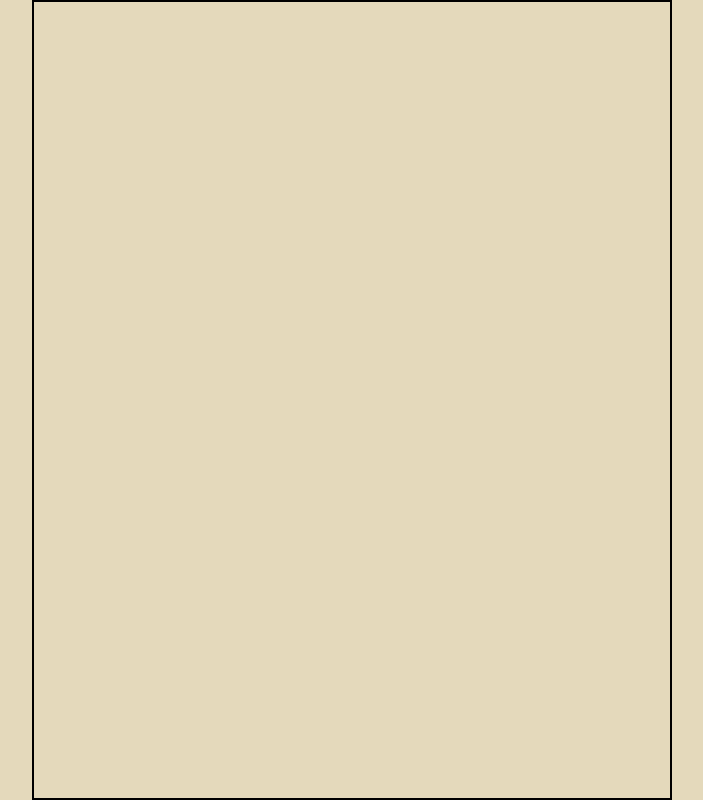
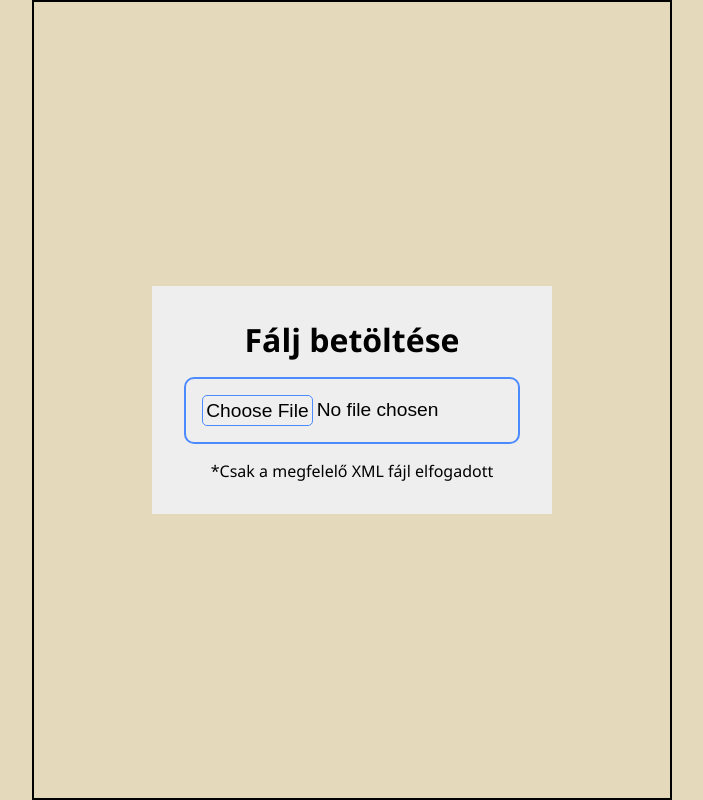
Before and after one commit to timre13/adventure_book, a SvelteKit app: page / in a window 1280 px wide. Shown: the whole page, without its empty margins (288-991 px from the left). Built offline with nearby package versions, Linux system fonts and the light colour scheme.

Commit message:
Create file input

```diff
--- /dev/null
+++ b/src/routes/+layout.svelte
@@ -0,0 +1,92 @@
+<script lang="ts">
+    //@ts-ignore
+    let files: FileList = new Array();
+
+    let showForm = true;
+    $: {
+        if (files.length > 0 && files[0].name.endsWith(".xml")) {
+            handleFileLoad();
+            showForm = false;
+        }
+    }
+
+    async function handleFileLoad() {
+        console.log(await files[0].text());
+    }
+</script>
+
+<div id="main-container">
+    <slot />
+</div>
+<div id="form-container" class={showForm ? "show" : ""}>
+    <form action="">
+        <h1>Fálj betöltése</h1>
+        <input type="file" name="config" id="config" bind:files />
+        <span>*Csak a megfelelő XML fájl elfogadott</span>
+    </form>
+</div>
+
+<style lang="scss">
+    #form-container {
+        position: absolute;
+        top: 0;
+        left: 0;
+        width: 100%;
+        height: 100vh;
+        pointer-events: none;
+        display: grid;
+        place-items: center;
+        font-family: "Segoe UI", Tahoma, Geneva, Verdana, sans-serif;
+
+        form {
+            width: 25rem;
+            padding: 2rem;
+            background-color: #eeeeee;
+            display: flex;
+            flex-direction: column;
+            align-items: center;
+            opacity: 0;
+            transition: opacity 0.5s ease-in-out, transform 0.5s ease-in-out;
+            gap: 1rem;
+
+            input[type="file"] {
+                display: block;
+                width: 100%;
+                display: flex;
+                align-items: center;
+                justify-content: center;
+                padding: 1rem;
+                border: 2px solid hsl(219, 100%, 65%);
+                border-radius: 10px;
+                font-size: 1.2rem;
+
+                &::file-selector-button {
+                    background-color: none;
+                    border: 1px solid hsl(219, 100%, 65%);
+                    border-radius: 5px;
+                    padding: 0.2rem;
+                    outline: none;
+
+                    &:hover {
+                        cursor: pointer;
+                        background-color: #00000011;
+                    }
+                }
+
+                &:focus {
+                    outline: none;
+                    &::file-selector-button {
+                        border: 2px solid hsl(219, 100%, 65%);
+                    }
+                }
+            }
+        }
+
+        &.show {
+            pointer-events: all;
+            form {
+                opacity: 1;
+            }
+        }
+    }
+</style>
```
